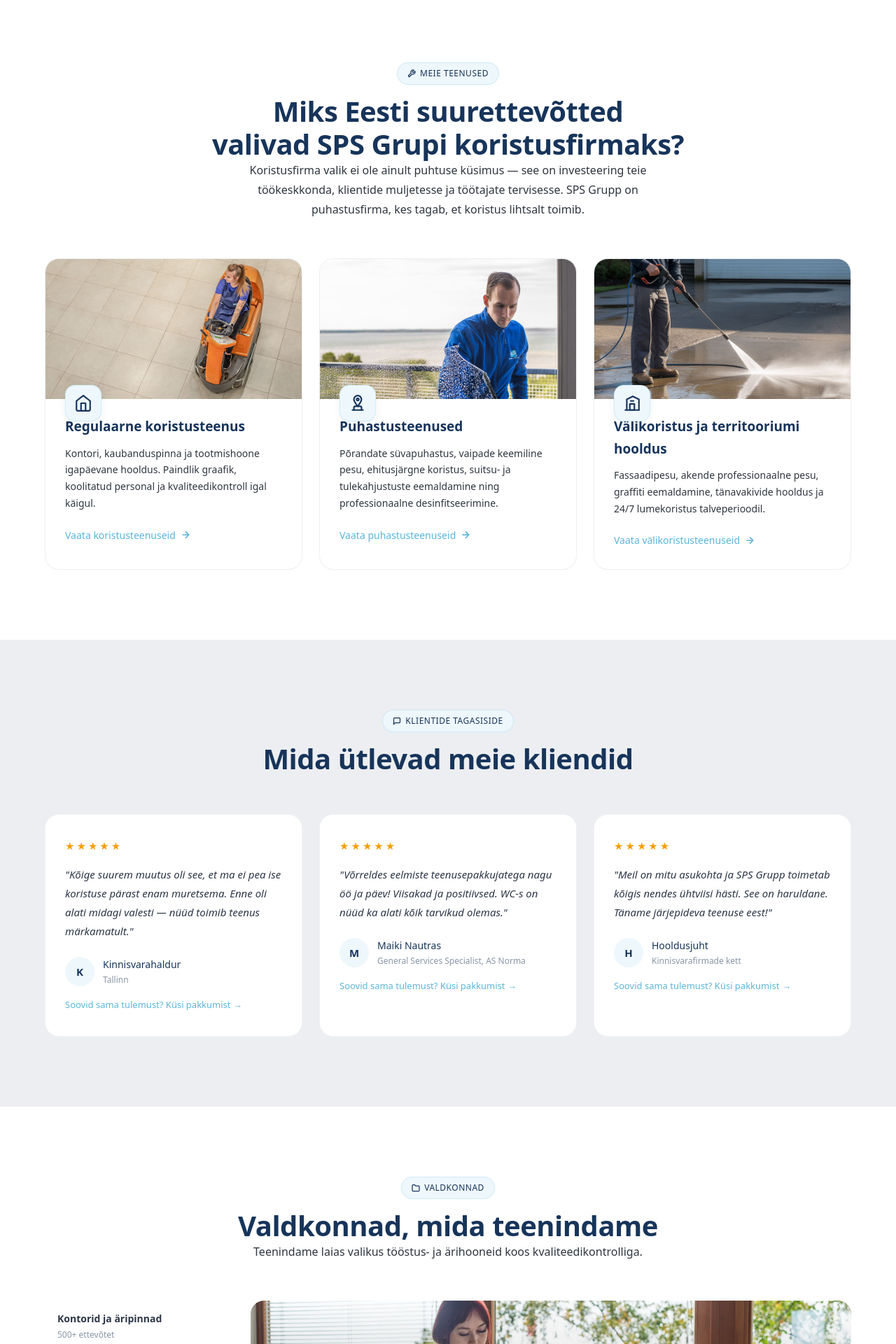
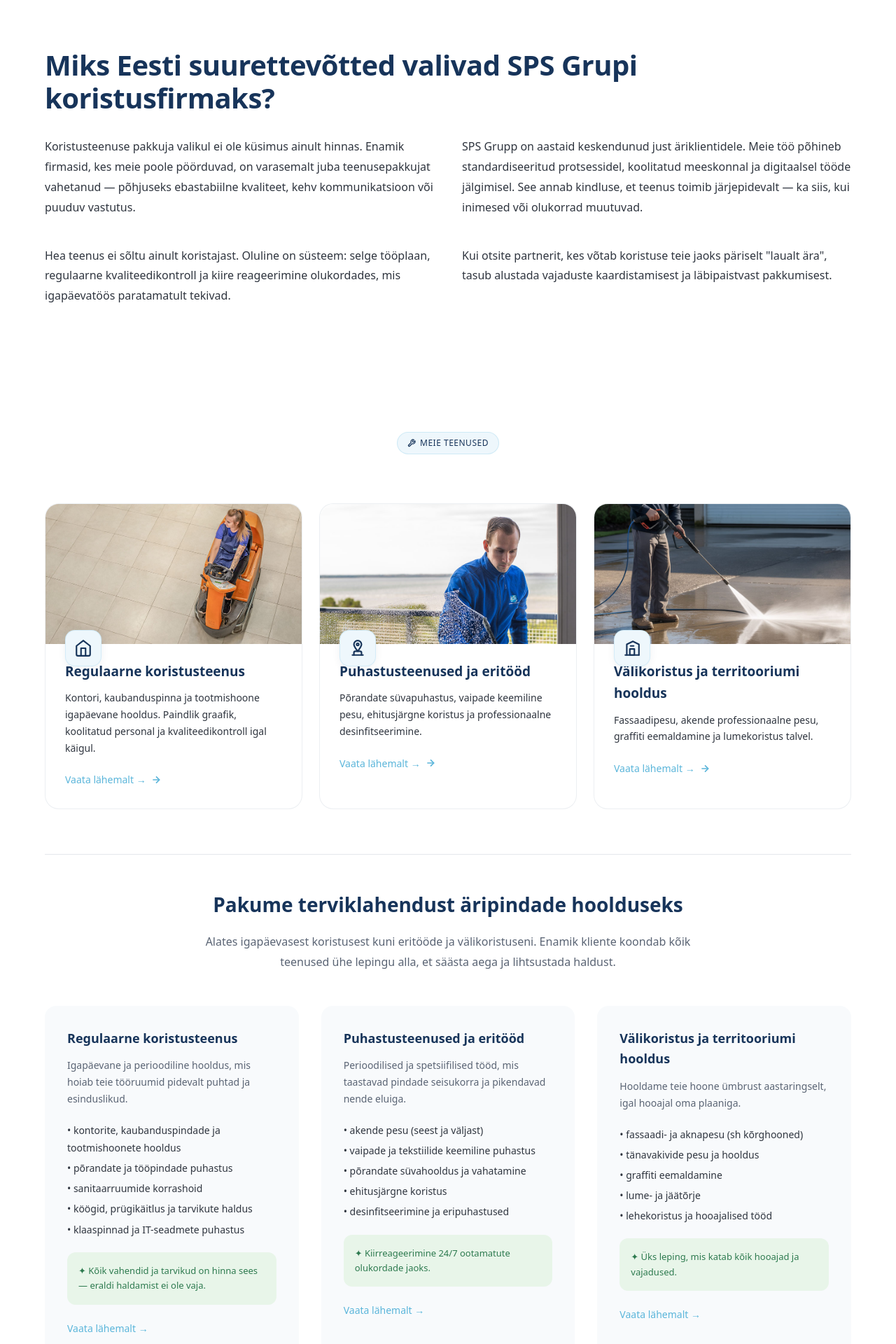
Before and after one commit to RonaldSPS/sps-aprill-2026, a Next.js app: page / in a window 1280 px wide. Shown: the part 720-2640 px from the top of the page at 70% size. Built offline with nearby package versions, Linux system fonts and the light colour scheme.

Commit message:
Restore lost content: Miks valida section, Services columns redesign, Hero text fix

```diff
--- a/app/components/Hero.tsx
+++ b/app/components/Hero.tsx
@@ -88,7 +88,7 @@
           </h1>
           <p className="text-[16px] md:text-[17px] text-white/90 leading-[1.75] mb-[30px] max-w-[500px] font-light">
             Hooldame igakuiselt üle <strong className="text-white font-medium">500 000m²</strong>{" "}
-            kontori-, kaubandus- ja tootmispinda Harjumaal. ISO sertifitseeritud.
+            kontori-, kaubandus- ja tootmispindu Harjumaal. ISO sertifitseeritud.
           </p>
           <div className="flex gap-[10px] mb-[24px] animate-fade-up">
             <Link
--- a/app/components/Services.tsx
+++ b/app/components/Services.tsx
@@ -14,10 +14,9 @@
     ),
   },
   {
-    title: "Puhastusteenused",
-    text: "Põrandate süvapuhastus, vaipade keemiline pesu, ehitusjärgne koristus, suitsu- ja tulekahjustuste eemaldamine ning professionaalne desinfitseerimine.",
+    title: "Puhastusteenused ja eritööd",
+    text: "Põrandate süvapuhastus, vaipade keemiline pesu, ehitusjärgne koristus ja professionaalne desinfitseerimine.",
     image: "/puhastusteenused.jpg",
-    linkText: "Vaata puhastusteenuseid",
     icon: (
       <svg viewBox="0 0 24 24" fill="none" stroke="#17345a" strokeWidth="2" strokeLinecap="round" strokeLinejoin="round">
         <path d="M12 2a5 5 0 0 0-5 5c0 2.76 5 9 5 9s5-6.24 5-9a5 5 0 0 0-5-5z" />
@@ -29,7 +28,7 @@
   },
   {
     title: "Välikoristus ja territooriumi hooldus",
-    text: "Fassaadipesu, akende professionaalne pesu, graffiti eemaldamine, tänavakivide hooldus ja 24/7 lumekoristus talveperioodil.",
+    text: "Fassaadipesu, akende professionaalne pesu, graffiti eemaldamine ja lumekoristus talvel.",
     image: "/valikoristus.jpg",
     icon: (
       <svg viewBox="0 0 24 24" fill="none" stroke="#17345a" strokeWidth="2" strokeLinecap="round" strokeLinejoin="round">
@@ -39,7 +38,6 @@
         <path d="M10 9h4" />
       </svg>
     ),
-    linkText: "Vaata välikoristusteenuseid",
   },
 ];
 
@@ -54,15 +52,10 @@
             </svg>
             Meie teenused
           </div>
-          <h2 className="section-title">
-            Miks Eesti suurettevõtted<br />valivad SPS Grupi koristusfirmaks?
-          </h2>
-          <p className="section-intro mx-auto mt-0">
-            Koristusfirma valik ei ole ainult puhtuse küsimus — see on investeering teie töökeskkonda, klientide muljetesse ja töötajate tervisesse. SPS Grupp on puhastusfirma, kes tagab, et koristus lihtsalt toimib.
-          </p>
         </div>
 
-        <div className="grid grid-cols-1 md:grid-cols-3 gap-6">
+        {/* Service cards - 3 columns with images */}
+        <div className="grid grid-cols-1 md:grid-cols-3 gap-6 mb-16">
           {services.map((service, i) => (
             <div
               key={i}
@@ -96,7 +89,7 @@
                   href="#pakkumine"
                   className="inline-flex items-center gap-1.5 text-[#5ab5da] text-[14px] font-medium no-underline transition-all hover:text-[#17345a] hover:gap-2.5"
                 >
-                  {service.linkText || "Vaata koristusteenuseid"}
+                  Vaata lähemalt →
                   <svg width="16" height="16" viewBox="0 0 24 24" fill="none" stroke="currentColor" strokeWidth="2.5">
                     <line x1="5" y1="12" x2="19" y2="12" />
                     <polyline points="12 5 19 12 12 19" />
@@ -106,6 +99,104 @@
             </div>
           ))}
         </div>
+
+        {/* Text blocks after columns */}
+        <div className="border-t border-[#e5e7eb] pt-12">
+          {/* Introduction */}
+          <div className="text-center mb-12">
+            <h2 className="text-[28px] font-bold text-[#17345a] mb-4">
+              Pakume terviklahendust äripindade hoolduseks
+            </h2>
+            <p className="text-[16px] text-[#5a6474] leading-[1.8] max-w-[700px] mx-auto">
+              Alates igapäevasest koristusest kuni eritööde ja välikoristuseni. Enamik kliente koondab kõik teenused ühe lepingu alla, et säästa aega ja lihtsustada haldust.
+            </p>
+          </div>
+
+          {/* Three columns below */}
+          <div className="grid grid-cols-1 md:grid-cols-3 gap-8">
+            {/* Column 1: Regulaarne koristusteenus */}
+            <div className="bg-[#f8fafc] p-8 rounded-2xl">
+              <h3 className="text-[18px] font-bold text-[#17345a] mb-3">
+                Regulaarne koristusteenus
+              </h3>
+              <p className="text-[14px] text-[#5a6474] leading-[1.7] mb-5 font-light">
+                Igapäevane ja perioodiline hooldus, mis hoiab teie tööruumid pidevalt puhtad ja esinduslikud.
+              </p>
+              <ul className="text-[14px] text-[#2f353f] leading-[1.8] mb-5 space-y-1">
+                <li>• kontorite, kaubanduspindade ja tootmishoonete hooldus</li>
+                <li>• põrandate ja tööpindade puhastus</li>
+                <li>• sanitaarruumide korrashoid</li>
+                <li>• köögid, prügikäitlus ja tarvikute haldus</li>
+                <li>• klaaspinnad ja IT-seadmete puhastus</li>
+              </ul>
+              <div className="bg-[#e8f5e9] p-4 rounded-xl mb-5">
+                <p className="text-[13px] text-[#2d7a4f] font-medium">
+                  ✦ Kõik vahendid ja tarvikud on hinna sees — eraldi haldamist ei ole vaja.
+                </p>
+              </div>
+              <Link href="#pakkumine" className="inline-flex items-center gap-1.5 text-[#5ab5da] text-[14px] font-medium no-underline">
+                Vaata lähemalt →
+              </Link>
+            </div>
+
+            {/* Column 2: Puhastusteenused ja eritööd */}
+            <div className="bg-[#f8fafc] p-8 rounded-2xl">
+              <h3 className="text-[18px] font-bold text-[#17345a] mb-3">
+                Puhastusteenused ja eritööd
+              </h3>
+              <p className="text-[14px] text-[#5a6474] leading-[1.7] mb-5 font-light">
+                Perioodilised ja spetsiifilised tööd, mis taastavad pindade seisukorra ja pikendavad nende eluiga.
+              </p>
+              <ul className="text-[14px] text-[#2f353f] leading-[1.8] mb-5 space-y-1">
+                <li>• akende pesu (seest ja väljast)</li>
+                <li>• vaipade ja tekstiilide keemiline puhastus</li>
+                <li>• põrandate süvahooldus ja vahatamine</li>
+                <li>• ehitusjärgne koristus</li>
+                <li>• desinfitseerimine ja eripuhastused</li>
+              </ul>
+              <div className="bg-[#e8f5e9] p-4 rounded-xl mb-5">
+                <p className="text-[13px] text-[#2d7a4f] font-medium">
+                  ✦ Kiirreageerimine 24/7 ootamatute olukordade jaoks.
+                </p>
+              </div>
+              <Link href="#pakkumine" className="inline-flex items-center gap-1.5 text-[#5ab5da] text-[14px] font-medium no-underline">
+                Vaata lähemalt →
+              </Link>
+            </div>
+
+            {/* Column 3: Välikoristus ja territooriumi hooldus */}
+            <div className="bg-[#f8fafc] p-8 rounded-2xl">
+              <h3 className="text-[18px] font-bold text-[#17345a] mb-3">
+                Välikoristus ja territooriumi hooldus
+              </h3>
+              <p className="text-[14px] text-[#5a6474] leading-[1.7] mb-5 font-light">
+                Hooldame teie hoone ümbrust aastaringselt, igal hooajal oma plaaniga.
+              </p>
+              <ul className="text-[14px] text-[#2f353f] leading-[1.8] mb-5 space-y-1">
+                <li>• fassaadi- ja aknapesu (sh kõrghooned)</li>
+                <li>• tänavakivide pesu ja hooldus</li>
+                <li>• graffiti eemaldamine</li>
+                <li>• lume- ja jäätõrje</li>
+                <li>• lehekoristus ja hooajalised tööd</li>
+              </ul>
+              <div className="bg-[#e8f5e9] p-4 rounded-xl mb-5">
+                <p className="text-[13px] text-[#2d7a4f] font-medium">
+                  ✦ Üks leping, mis katab kõik hooajad ja vajadused.
+                </p>
+              </div>
+              <Link href="#pakkumine" className="inline-flex items-center gap-1.5 text-[#5ab5da] text-[14px] font-medium no-underline">
+                Vaata lähemalt →
+              </Link>
+            </div>
+          </div>
+
+          {/* Bottom text */}
+          <div className="mt-12 text-center">
+            <p className="text-[15px] text-[#5a6474] leading-[1.8] max-w-[600px] mx-auto">
+              Paljud meie kliendid kasutavad kõiki teenuseid koos, sest see tähendab ühte kontaktpunkti, selget vastutust ja vähem koordineerimist. Nii toimib kogu kinnisvarahooldus ühe süsteemina, mitte eraldiseisvate teenustena.
+            </p>
+          </div>
+        </div>
       </div>
     </section>
   );
--- a/app/kontorikoristus/page.tsx
+++ b/app/kontorikoristus/page.tsx
@@ -76,7 +76,7 @@
                 Kontori koristus<br />
                 <span className="text-[#85cbe9]">Tallinnas ja Harjumaal</span>
               </h1>
-              <p className="text-[16px] md:text-[17px] text-white/90 leading-[1.75] mb-[30px] max-w-[500px] font-light">
+              <p className="text-[15px] text-white/90 leading-[1.75] mb-[30px] max-w-[500px] font-light">
                 Regulaarne kontorikoristus alates <strong className="text-white font-medium">1.2€/m²</strong>.
                 Paindlik graafik, koolitatud personal ja kvaliteedikontroll iga käiguga.
               </p>
@@ -106,16 +106,16 @@
         <ScrollAnimation animation="fade-up">
         <section className="py-[100px] bg-white">
           <div className="max-w-[1280px] mx-auto px-[5%]">
-            <div className="max-w-[800px] mx-auto text-center">
-              <h2 className="section-title mb-6">
-                Kes koristab teie kontorit?
-              </h2>
-              <p className="text-[16px] text-[#2f353f] leading-[1.8] mb-5 font-light">
-                Kontori puhtus mõjutab otseselt kolme asja: töötajate produktiivsust, klientide esmamuljeid ja haigestumiste arvu. Uuringud näitavad, et puhtas kontoris on haiguspäevi kuni 20% vähem.
-              </p>
-              <p className="text-[16px] text-[#2f353f] leading-[1.8] font-light">
-                SPS Grupis läbib iga koristaja koolituse just kontorikeskkonna jaoks. Me teame, kuidas käsitleda IT-tehnikat, tundlikke dokumente ja esinduspindu — nii et te ei pea enam muretsema, kas koristus on tehtud õigesti.
-              </p>
+            <h2 className="section-title mb-8">
+              Kes koristab teie kontorit?
+            </h2>
+            <div className="grid grid-cols-1 md:grid-cols-2 gap-[40px] text-[16px] text-[#2f353f] leading-[1.8] font-light">
+              <div>
+                Tallinnas tegutseb palju koristusteenuse pakkujaid, kuid ettevõtete jaoks ei ole valik ainult hinnas. Enamik firmasid, kes meie poole pöörduvad, on varasemalt juba teenusepakkujat vahetanud — põhjuseks ebastabiilne kvaliteet, kehv kommunikatsioon või puuduv vastutus.
+              </div>
+              <div>
+                Hea teenus ei sõltu ainult koristajast. Oluline on süsteem: selge tööplaan, regulaarne kvaliteedikontroll ja kiire reageerimine olukordades, mis igapäevatöös paratamatult tekivad. SPS Grupp on aastaid keskendunud just äriklientidele. Meie töö põhineb standardiseeritud protsessidel, koolitatud meeskonnal ja digitaalsel tööde jälgimisel. See annab kindluse, et teenus toimib järjepidevalt — ka siis, kui inimesed või olukorrad muutuvad.
+              </div>
             </div>
 </div>
         </section>
--- a/app/page.tsx
+++ b/app/page.tsx
@@ -1,6 +1,7 @@
 import type { Metadata } from "next";
 import Navbar from "./components/Navbar";
 import Hero from "./components/Hero";
+import ScrollAnimation from "./components/ScrollAnimation";
 import Logos from "./components/Logos";
 import Services from "./components/Services";
 import Testimonials from "./components/Testimonials";
@@ -64,6 +65,30 @@
       <main>
         <Hero />
         <Logos />
+        {/* Miks valida SPS Grupp */}
+        <ScrollAnimation animation="fade-up">
+        <section className="py-[80px] bg-white">
+          <div className="max-w-[1280px] mx-auto px-[5%]">
+            <h2 className="section-title mb-8">
+              Miks Eesti suurettevõtted valivad SPS Grupi koristusfirmaks?
+            </h2>
+            <div className="grid grid-cols-1 md:grid-cols-2 gap-[40px] text-[16px] text-[#2f353f] leading-[1.8] font-light">
+              <div>
+                <strong>Koristusteenuse pakkuja valikul ei ole küsimus ainult hinnas.</strong> Enamik firmasid, kes meie poole pöörduvad, on varasemalt juba teenusepakkujat vahetanud — põhjuseks ebastabiilne kvaliteet, kehv kommunikatsioon või puuduv vastutus.
+              </div>
+              <div>
+                <strong>SPS Grupp on aastaid keskendunud just äriklientidele. </strong> Meie töö põhineb standardiseeritud protsessidel, koolitatud meeskonnal ja digitaalsel tööde jälgimisel. See annab kindluse, et teenus toimib järjepidevalt — ka siis, kui inimesed või olukorrad muutuvad.
+              </div>
+              <div>
+                <strong> Hea teenus ei sõltu ainult koristajast. </strong> Oluline on süsteem: selge tööplaan, regulaarne kvaliteedikontroll ja kiire reageerimine olukordades, mis igapäevatöös paratamatult tekivad.
+              </div>
+              <div>
+                <strong>Kui otsite partnerit, kes võtab koristuse teie jaoks päriselt "laualt ära", tasub alustada vajaduste kaardistamisest ja läbipaistvast pakkumisest.</strong>
+              </div>
+            </div>
+          </div>
+        </section>
+        </ScrollAnimation>
         <Services />
         <Testimonials />
         <Industries />
```
